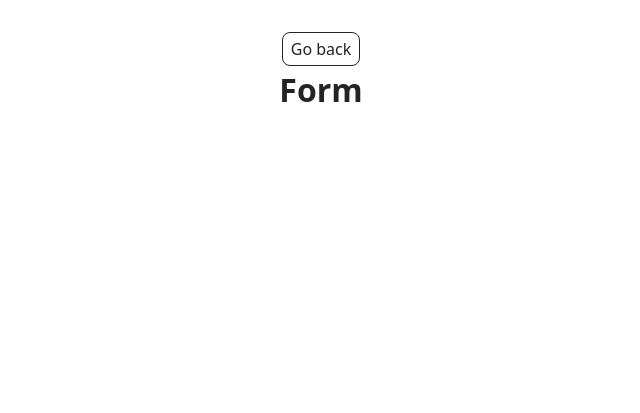
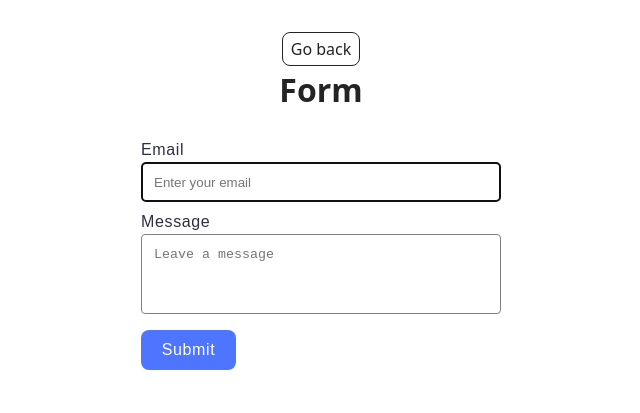
Before and after one commit to manilchuk/goit-js-hw-09, a website built with Vite: page src/2-form.html in a window 1280 px wide. Shown: the whole page, without its empty margins (319-959 px from the left). Built offline with nearby package versions, Linux system fonts and the light colour scheme.

Commit message:
executed HW2

```diff
--- a/src/2-form.html
+++ b/src/2-form.html
@@ -13,6 +13,26 @@
         <a class="back-link" href="./index.html">Go back</a>
         <h1 class="main-title">Form</h1>
       </div>
+      <form class="feedback-form" autocomplete="off">
+        <label>
+          Email
+          <input
+            type="email"
+            name="email"
+            placeholder="Enter your email"
+            autofocus
+          />
+        </label>
+        <label>
+          Message
+          <textarea
+            name="message"
+            rows="8"
+            placeholder="Leave a message"
+          ></textarea>
+        </label>
+        <button type="submit">Submit</button>
+      </form>
     </main>
     <script type="module" src="./js/2-form.js"></script>
   </body>
--- /dev/null
+++ b/src/css/form.css
@@ -0,0 +1,59 @@
+.feedback-form {
+  display: flex;
+  flex-direction: column;
+  border-radius: 8px;
+  padding: 24px;
+  width: 408px;
+  height: 296px;
+  background-color: #fff;
+  margin: 0 auto;
+  box-sizing: border-box;
+}
+label {
+  display: flex;
+  flex-direction: column;
+  font-family: 'Montserrat', sans-serif;
+  font-weight: 400;
+  font-size: 16px;
+  line-height: 1.5;
+  letter-spacing: 0.04em;
+  color: #2e2f42;
+  align-items: start;
+  width: 360px;
+  margin: 0 auto;
+}
+input {
+  border: 1px solid #808080;
+  border-radius: 4px;
+  width: 360px;
+  height: 40px;
+  margin: 0 auto;
+  margin-bottom: 8px;
+  box-sizing: border-box;
+  padding: 12px;
+}
+textarea {
+  border: 1px solid #808080;
+  border-radius: 4px;
+  width: 360px;
+  height: 80px;
+  margin-bottom: 16px;
+  resize: none;
+  box-sizing: border-box;
+  padding: 12px;
+}
+button {
+  border-radius: 8px;
+  padding-block: 8px;
+  padding-inline: 16px;
+  width: 95px;
+  height: 40px;
+  background: #4e75ff;
+  font-family: 'Montserrat', sans-serif;
+  font-weight: 500;
+  font-size: 16px;
+  line-height: 1.5;
+  letter-spacing: 0.04em;
+  color: #fff;
+  border: none;
+}
--- a/src/css/styles.css
+++ b/src/css/styles.css
@@ -17,3 +17,4 @@
 @import url('./back-link.css');
 @import url('./footer.css');
 @import url('./gallery.css');
+@import url('./form.css');
--- a/src/js/2-form.js
+++ b/src/js/2-form.js
@@ -1 +1,47 @@
-console.log('Form');
+let formData = {
+  email: '',
+  message: '',
+};
+const form = document.querySelector('.feedback-form');
+form.addEventListener('input', e => {
+  const fd = new FormData(form);
+  formData.email = fd.get('email');
+  formData.message = fd.get('message');
+  saveToLS('feedback-form-state', formData);
+});
+
+document.addEventListener('DOMContentLoaded', () => {
+  const userForm = loadFromLS('feedback-form-state', {});
+  form.elements.email.value = userForm.email || '';
+  form.elements.message.value = userForm.message || '';
+  formData.email = userForm.email || '';
+  formData.message = userForm.message || '';
+});
+
+form.addEventListener('submit', e => {
+  e.preventDefault();
+
+  if (!formData.email || !formData.message) {
+    console.log('Fill please all fields');
+    return;
+  }
+  console.log(formData);
+  localStorage.removeItem('feedback-form-state');
+  form.reset();
+  formData = { email: '', message: '' };
+});
+
+function saveToLS(key, value) {
+  const json = JSON.stringify(value);
+  localStorage.setItem(key, json);
+}
+
+function loadFromLS(key, defaultValue) {
+  const jsonData = localStorage.getItem(key);
+  try {
+    const data = JSON.parse(jsonData);
+    return data ?? defaultValue;
+  } catch {
+    return jsonData ?? defaultValue;
+  }
+}
```
